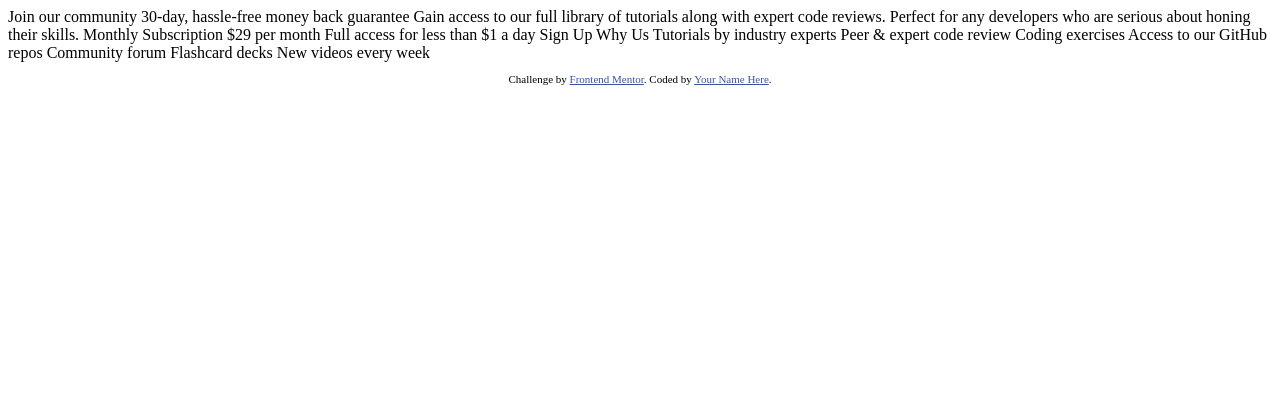
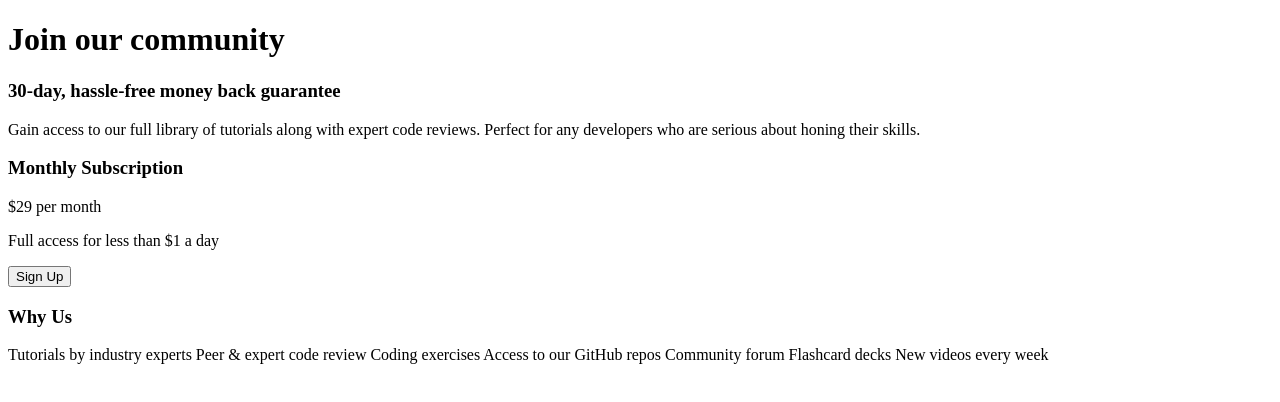
Before and after one commit to WesleyRodriguesMachado/single-price-grid-component, a plain HTML site: page index.html in a window 1280 px wide. Drawn offline with Linux system fonts and the light colour scheme.

Commit message:
estrututando o html

```diff
--- a/index.html
+++ b/index.html
@@ -1,50 +1,54 @@
 <!DOCTYPE html>
 <html lang="en">
+
 <head>
   <meta charset="UTF-8">
-  <meta name="viewport" content="width=device-width, initial-scale=1.0"> <!-- displays site properly based on user's device -->
-
+  <meta name="viewport" content="width=device-width, initial-scale=1.0">
   <link rel="icon" type="image/png" sizes="32x32" href="./images/favicon-32x32.png">
 
   <title>Frontend Mentor | Single Price Grid Component</title>
 
-  <!-- Feel free to remove these styles or customise in your own stylesheet 👍 -->
-  <style>
-    .attribution { font-size: 11px; text-align: center; }
-    .attribution a { color: hsl(228, 45%, 44%); }
-  </style>
 </head>
+
 <body>
-  Join our community
+  <main class="container">
 
-  30-day, hassle-free money back guarantee
+    <div class="header">
+      <h1 class="title-header">Join our community</h1>
+      <h3 class="guarantee">30-day, hassle-free money back guarantee</h3>
+      <p class="description-header">Gain access to our full library of tutorials along with expert code reviews.
+        Perfect for any developers who are serious about honing their skills.</p>
+    </div>
 
-  Gain access to our full library of tutorials along with expert code reviews.
-  Perfect for any developers who are serious about honing their skills.
+    <div class="price-details">
+      <h3> Monthly Subscription</h3>
+      <p class="price">&dollar;29 <span>per month</span> </p>
+      <p class="full-accsess">Full access for less than &dollar;1 a day </p>
+      <button class="btn-price"> Sign Up</button>
+    </div>
 
-  Monthly Subscription
+    <div class="why-us">
+      <h3>Why Us</h3>
+      <p class="us-description">
+        Tutorials by industry experts
+        Peer &amp; expert code review
+        Coding exercises
+        Access to our GitHub repos
+        Community forum
+        Flashcard decks
+        New videos every week
+      </p>
+    </div>
 
-  &dollar;29 per month
 
-  Full access for less than &dollar;1 a day
 
-  Sign Up
+  </main>
 
-  Why Us
 
-  Tutorials by industry experts
-  Peer &amp; expert code review
-  Coding exercises
-  Access to our GitHub repos
-  Community forum
-  Flashcard decks
-  New videos every week
 
-  <footer>
-    <p class="attribution">
-      Challenge by <a href="https://www.frontendmentor.io?ref=challenge" target="_blank">Frontend Mentor</a>.
-      Coded by <a href="#">Your Name Here</a>.
-    </p>
-  </footer>
 </body>
+
 </html>
+
+<!--
+   -->
```
